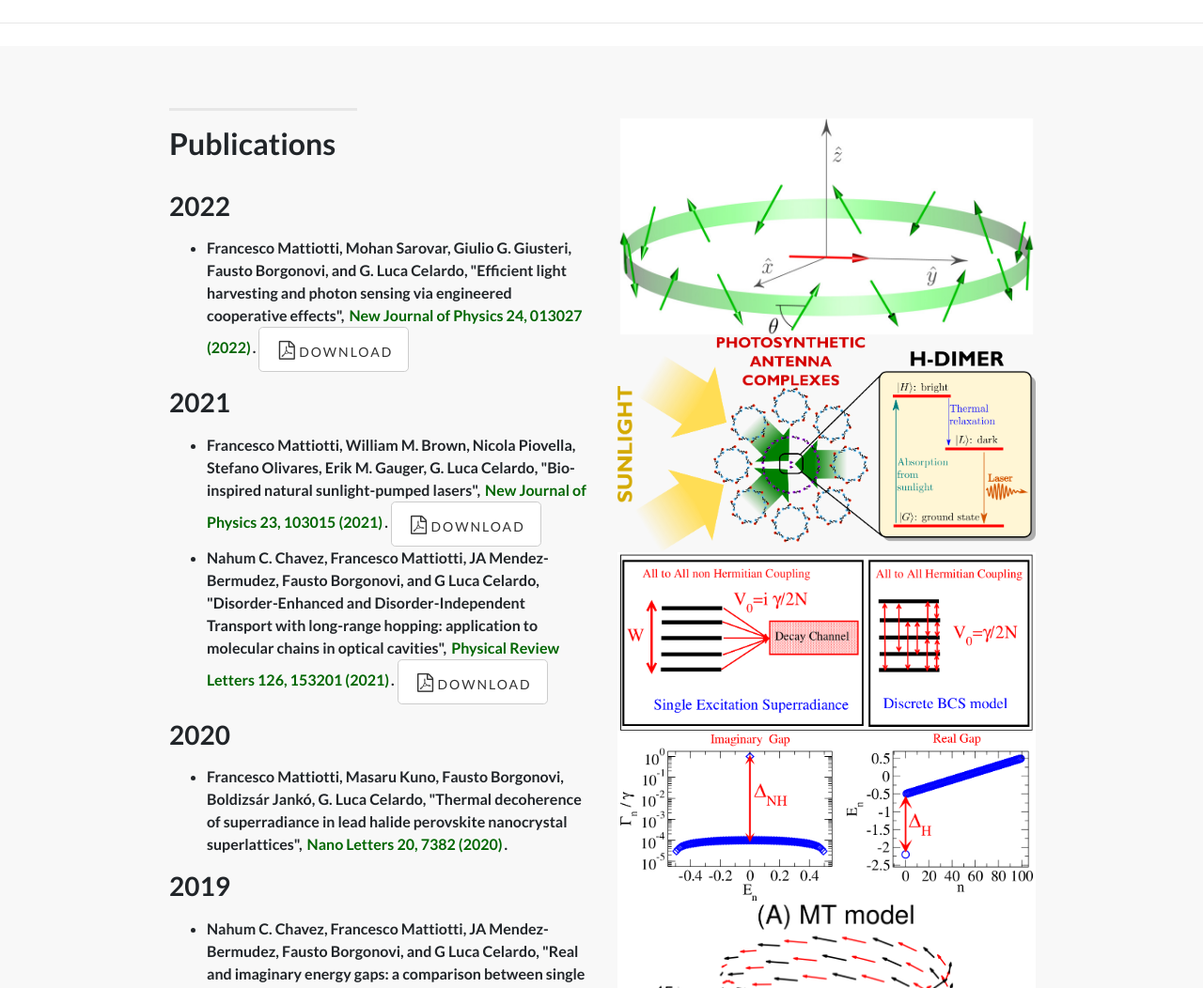
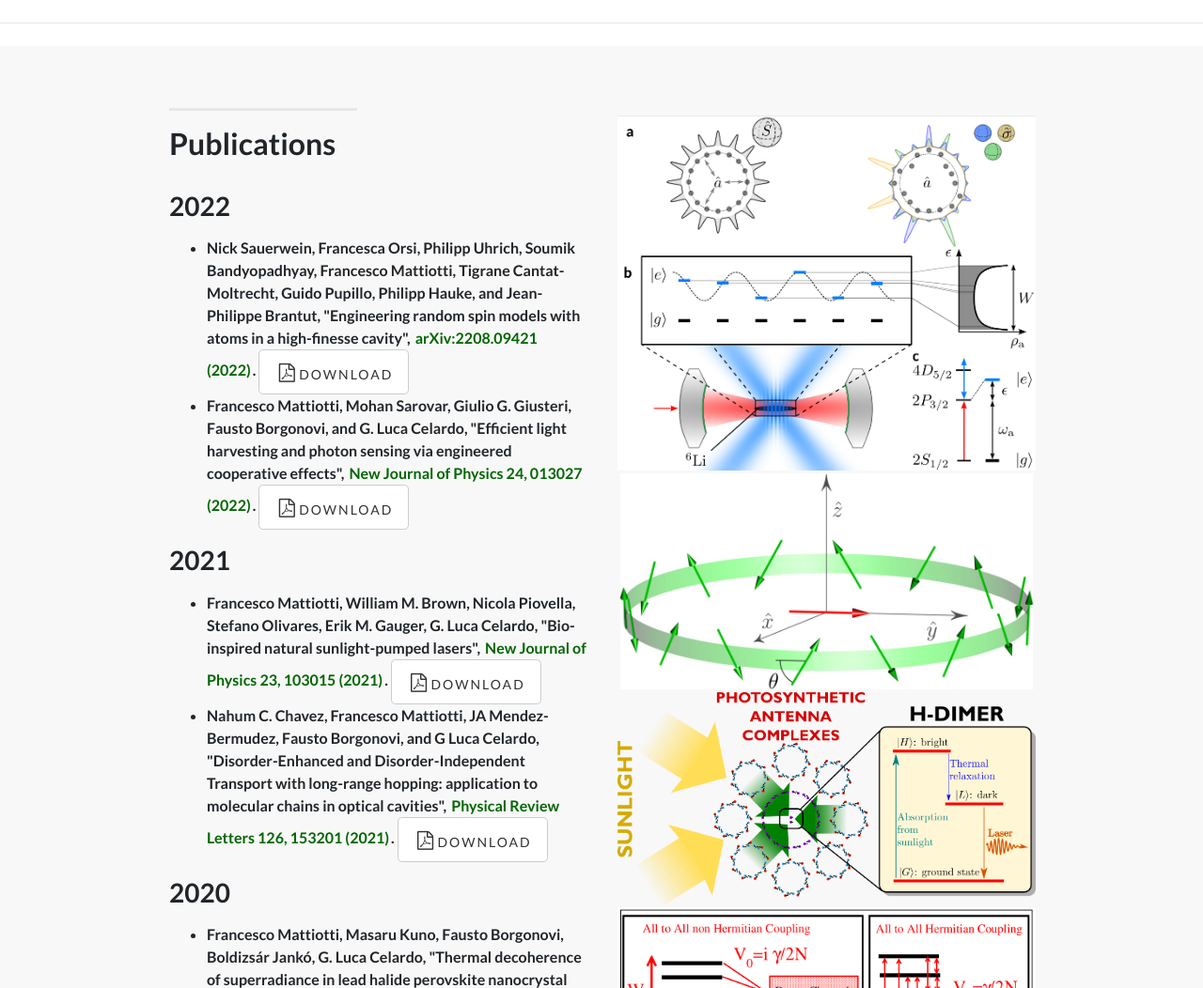
Before and after one commit to matiot/matiot.github.io, a website: page index.html in a window 1280 px wide. Shown: the part 2620-3672 px from the top of the page at 94% size. Drawn offline with Linux system fonts and the light colour scheme.

Commit message:
add arXiv paper with Brantut/Hauke groups

```diff
--- a/index.html
+++ b/index.html
@@ -251,6 +251,10 @@
 	  <p class="lead"><h3>2022</h3></p>
 	  <ul>
 	    <li>
+	      Nick Sauerwein, Francesca Orsi, Philipp Uhrich, Soumik Bandyopadhyay, Francesco Mattiotti, Tigrane Cantat-Moltrecht, Guido Pupillo, Philipp Hauke, and Jean-Philippe Brantut, "Engineering random spin models with atoms in a high-finesse cavity", <a form style="display:inline" href="https://arxiv.org/abs/2208.09421">arXiv:2208.09421 (2022)</a>.
+	      <a href="./papers/2208.09421.pdf" class="btn btn-default btn-lg"><i class="fa fa-file-pdf-o fa-fw"></i><span class="network-name">Download</span></a>
+	    </li>
+	    <li>
 	      Francesco Mattiotti, Mohan Sarovar, Giulio G. Giusteri, Fausto Borgonovi, and G. Luca Celardo, "Efficient light harvesting and photon sensing via engineered cooperative effects", <a form style="display:inline" href="https://doi.org/10.1088/1367-2630/ac4127">New Journal of Physics 24, 013027 (2022)</a>.
 	      <a href="./papers/Mattiotti_2022_New_J._Phys._24_013027.pdf" class="btn btn-default btn-lg"><i class="fa fa-file-pdf-o fa-fw"></i><span class="network-name">Download</span></a>
 	    </li>
@@ -313,6 +317,8 @@
 
           </div>
           <div class="col-lg-5 mr-auto ">
+            <br>
+            <a href="https://arxiv.org/abs/2208.09421"><img class="img-fluid" src="figures/cqed.png" alt="Engineering random spin models with atoms in a high-finesse cavity"></a>
             <br>
             <a href="https://doi.org/10.1088/1367-2630/ac4127"><img class="img-fluid" src="figures/sensor.png" alt="Efficient light harvesting and photon sensing via engineered cooperative effects"></a>
             <br>
```
Also changed, not shown: es.html (+6 -0 lines), it.html (+6 -0 lines), figures/cqed.png (added), 3 other files.
